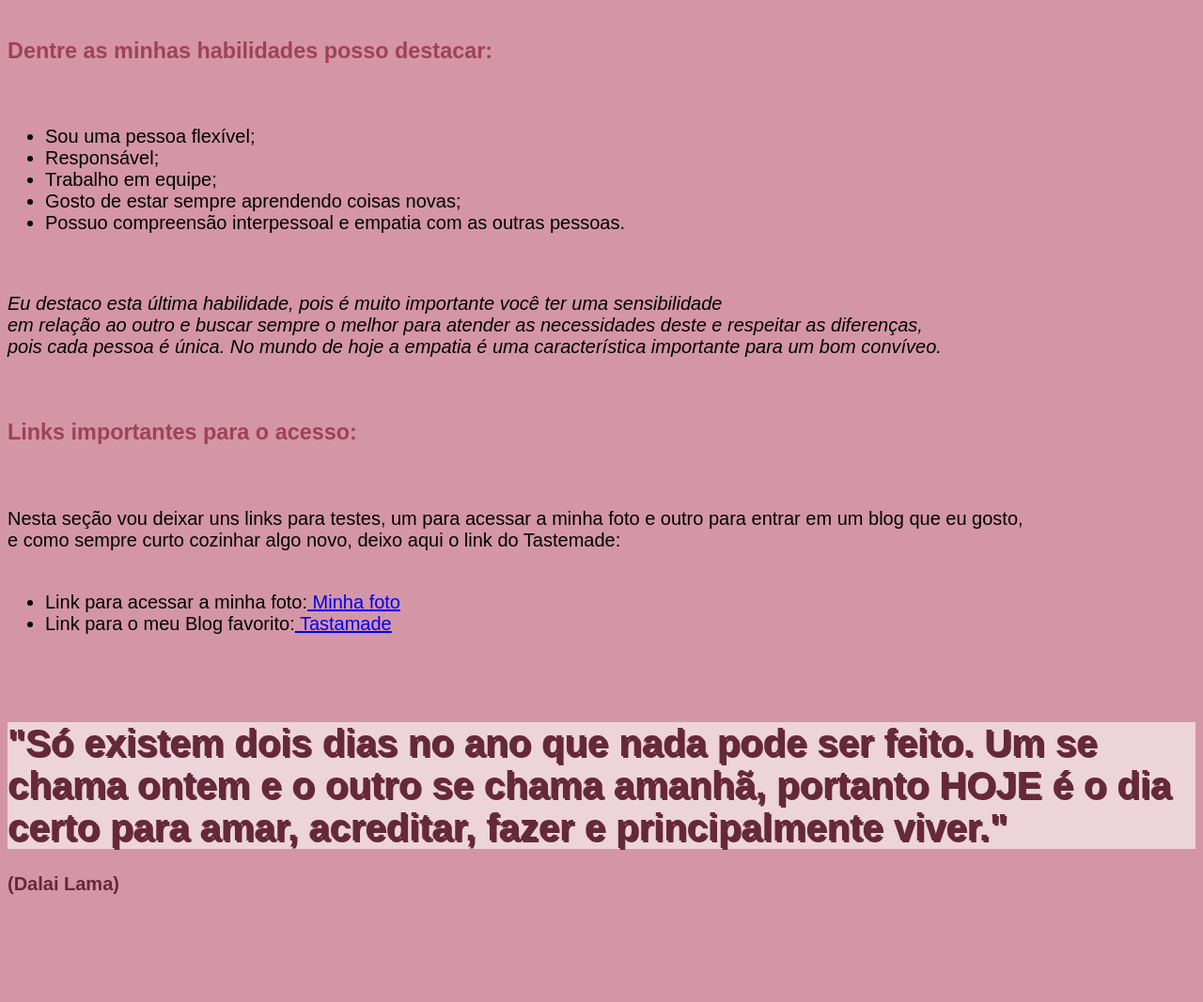
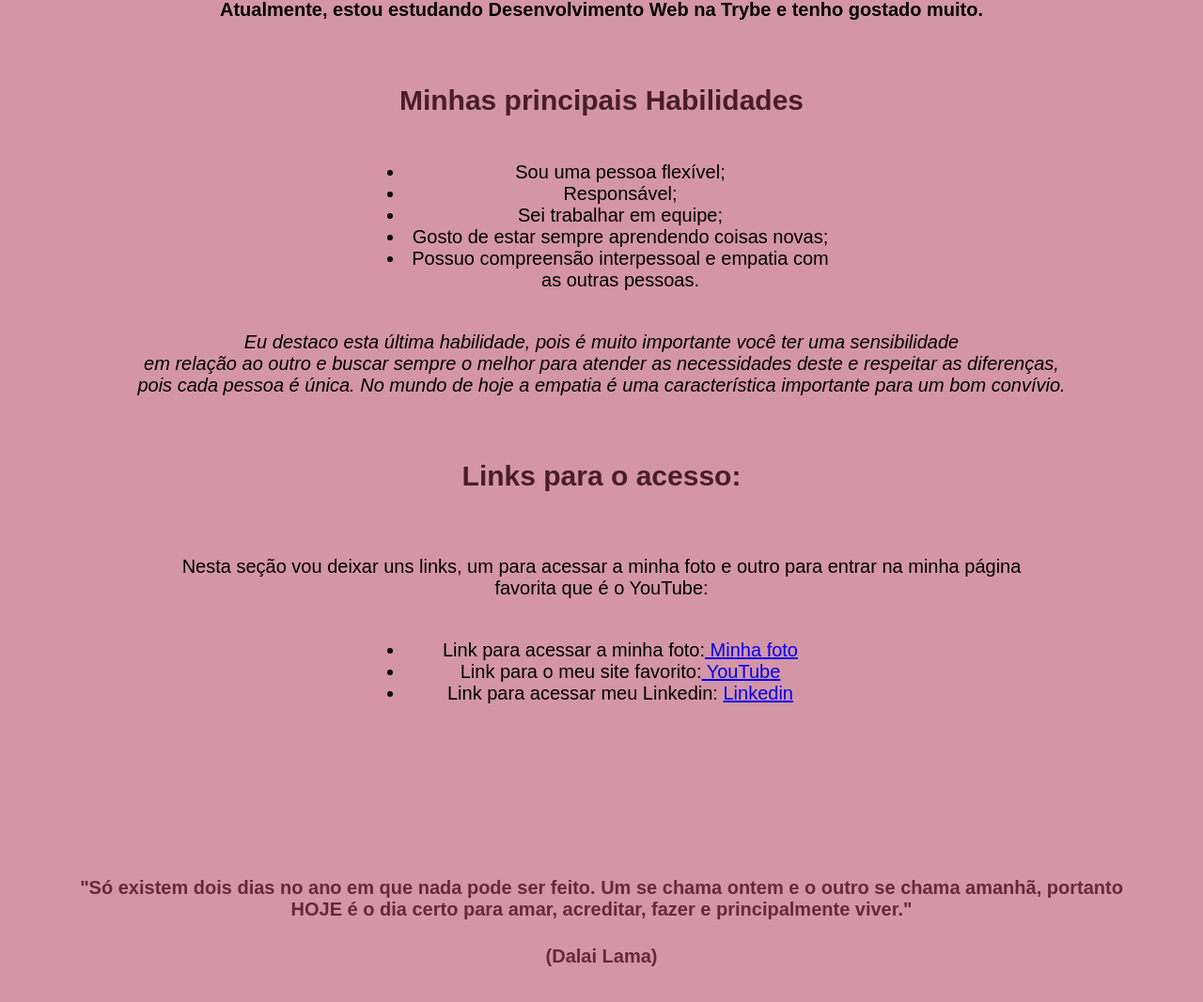
Before and after one commit to NataliaSRiber/NataliaSRiber-1portfolio, a plain HTML site: page index.html in a window 1280 px wide. Shown: the part 1203-2270 px from the top of the page at 94% size. Before the commit the page ends 2214 px from the top, so only its background shows below. Drawn offline with Linux system fonts and the light colour scheme.

Commit message:
Atualizações e index

```diff
--- a/index.html
+++ b/index.html
@@ -2,89 +2,71 @@
 <html lang="pt-br">
     <head>
       <meta charset="UTF-8">
-      <title>HTML-Natalia</title>
+      <title>Apresentação-Natalia</title>
+      <link rel="stylesheet" href="style.css">
       <style>
-        h1{
-          color:#652939;
-          font-family:fantasy,'Times New Roman', Times, serif ;
-          text-shadow: 2px 2px;
-          background-color: #EDD4DB;
-                }
-        body{
-          background-color:#D496A7 ;
-          font-size: 20px;
-        }
-        h3{
-          color:#9F415A;
-          font-family: fantasy,'Times New Roman', Times, serif ;
-        }
-        h2 {
-          color: #481e29;
-          font-family: fantasy,'Times New Roman', Times, serif ;;
-              }
-       h4 {
-         color:#652939;
-         font-family: fantasy,'Times New Roman', Times, serif ;
-       }
-        p {
-          font-family: fantasy,'Times New Roman', Times, serif ;
-        }
-        ul {
-          font-family: fantasy,'Times New Roman', Times, serif ;
-        }
-        h{
-          font-size: 2em;
-        }
-      </style>
+             </style>
     </head>
     <body>
-      <h1>...Prazer, eu sou a Natalia de Souza Ribeiro...</h1>
-     <p><img id="css" src="imagens/DSCN4602.jpg"alt="Foto tirada na Cidade de campos do Jordão-SP" width="800px"></body>
-
-
- <h2>Seções do portfólio</h2>
+      <div class="photo">
+      <h1>...Olá, eu sou a Natalia de Souza Ribeiro...</h1>
+     <p><img class="circled" id="css" src="imagens/DSCN4602.jpg"alt="Foto tirada na Cidade de campos do Jordão-SP" width="800px"></body>
+     </div>
+<div>
+ <h3>Seções do portfólio</h2>
   <ul>
  <li><a href="#bebe">Quem sou eu?</a></li>
- <li><a href="#crazy">Minhas habilidades posso destacar?</a></li>
+ <li><a href="#crazy">Minhas principais habilidades:</a></li>
  <li><a href="#papi">Links importantes para acesso:</a></li>
  </ul>
  <br>
-
-<h3 id="bebe">Quem sou eu?</h3>
+</div>
+ <div>
+<h2 id="bebe">Quem sou eu?</h3>
  <br>
-<p>Meu nome é Natalia, nasci em Itajubá-MG, Brasil. <br>
+ <p>Meu nome é Natalia, nasci em Itajubá-MG, Brasil. <br>
    Eu sou  Engenheira de Produção e Mestra em Engenharia de Energia.<br>
    No tempo livre eu gosto de passar tempo com a minha família, meus cachorros e namorado. <br>
    Além disso, gosto de cozinhar, realizar atividades físicas, colorir, assistir séries, filmes,<br>
    ouvir música e de jogos eletrônicos.<br>
    Eu gosto de dia nublados, de ficar em casa e quando possível de viajar.<br>
-   <strong>Atualmente, estou estudando Desenvolvimento Web na Trybe e tenho gostado muito.</strong></p>
+   <strong>Atualmente, estou estudando Desenvolvimento Web na Trybe e tenho gostado muito.</strong>
+  </div>
+  </p>
    <br>
-  <h3 id="crazy">Dentre as minhas habilidades posso destacar:</h3>
+   <div>
+  <h2 id="crazy">Minhas principais Habilidades</h3>
    <br>
    <ul>
    <li>Sou uma pessoa flexível;</li>
    <li>Responsável;</li>
-   <li>Trabalho em equipe;</li>
+   <li>Sei trabalhar em equipe;</li>
    <li>Gosto de estar sempre aprendendo coisas novas;</li>
    <li>Possuo compreensão interpessoal e empatia com as outras pessoas.</li>
-   </ul><br>
+   </ul>
+     <br>
    <p><em>Eu destaco esta última habilidade, pois é muito importante você ter uma sensibilidade <br>
    em relação ao outro e buscar sempre o melhor para atender as necessidades deste e respeitar as diferenças,<br>
-   pois cada pessoa é única. No mundo de hoje a empatia é uma característica importante para um bom convíveo.</em></p>
+   pois cada pessoa é única. No mundo de hoje a empatia é uma característica importante para um bom convívio.</em></p>
+  </div>
    <br>
-   <h3 id="papi">Links importantes para o acesso:</h3>
+   <div>
+   <h2 id="papi">Links para o acesso:</h3>
    <br>
-   <p>Nesta seção vou deixar uns links para testes, um para acessar a minha foto e outro para entrar em um blog que eu gosto,<br>
-   e como sempre curto cozinhar algo novo, deixo aqui o link do Tastemade:</p>
+     <p>Nesta seção vou deixar uns links, um para acessar a minha foto e outro para entrar na minha página <br>
+    favorita que é o YouTube:<br>
+   </p>
    <ul><br>
    <li>Link para acessar a minha foto:<a href="#css"> Minha foto </a></li>
-   <li>Link para o meu Blog favorito:<a href="https://www.tastemade.com.br/"
-      target="_blank"> Tastamade </a></li>
+   <li>Link para o meu site favorito:<a href="https://www.youtube.com/"target="_blank"> YouTube </a></li>
+   <li>Link para acessar meu Linkedin: <a href="https://www.linkedin.com/in/natalia-ribeiro-559761206/"target="_blank"> Linkedin</a></li>
+
    </ul>
-   </p>
-   <br><br>
-   <h1>"Só existem dois dias no ano que nada pode ser feito. Um se chama ontem e o outro se chama amanhã, portanto <strong>HOJE </strong>é o dia certo para amar, acreditar, fazer e principalmente viver." </h1>
+   </p></div>
+   <br><br><br><br><br><br>
+   <div>
+   <h4>"Só existem dois dias no ano em que nada pode ser feito. Um se chama ontem e o outro se chama amanhã, portanto <strong>HOJE</strong> é o dia certo para amar, acreditar, fazer e principalmente viver." </h4>
      <h4>(Dalai Lama)</h4>
+    </div>
    </p>
     <br>
--- /dev/null
+++ b/style.css
@@ -0,0 +1,52 @@
+h1{
+    color:#652939;
+    font-family:fantasy,'Times New Roman', Times, serif ;
+    text-shadow: 2px 2px;
+    background-color: #EDD4DB;
+          }
+  body{
+    background-color:#D496A7 ;
+    font-size: 20px;
+    font-family: fantasy,'Times New Roman', Times, serif;
+    padding: 60px;
+  }
+  h3{
+    color:#9F415A;
+    font-family: fantasy,'Times New Roman', Times, serif ;
+  }
+  h2{
+    color: #481e29;
+    font-family: fantasy,'Times New Roman', Times, serif ;;
+        }
+ h4 {
+   color:#652939;
+   font-family: fantasy,'Times New Roman', Times, serif ;
+ }
+  p {
+    font-family: fantasy,'Times New Roman', Times, serif ;
+  }
+  ul {
+    font-family: fantasy,'Times New Roman', Times, serif ;
+    margin:auto;
+    width: 40%
+  }
+  .h{
+    font-size: 2em;
+  }
+ .circled{
+   border-radius: 100%;
+    }
+  .photo{
+    text-align: center;
+          }
+          div{
+            text-align: center;
+          }
+  li:hover{
+    background-color:#EDD4DB;
+  }
+
+  li:active{
+    color: #481e29;
+
+  }
```
